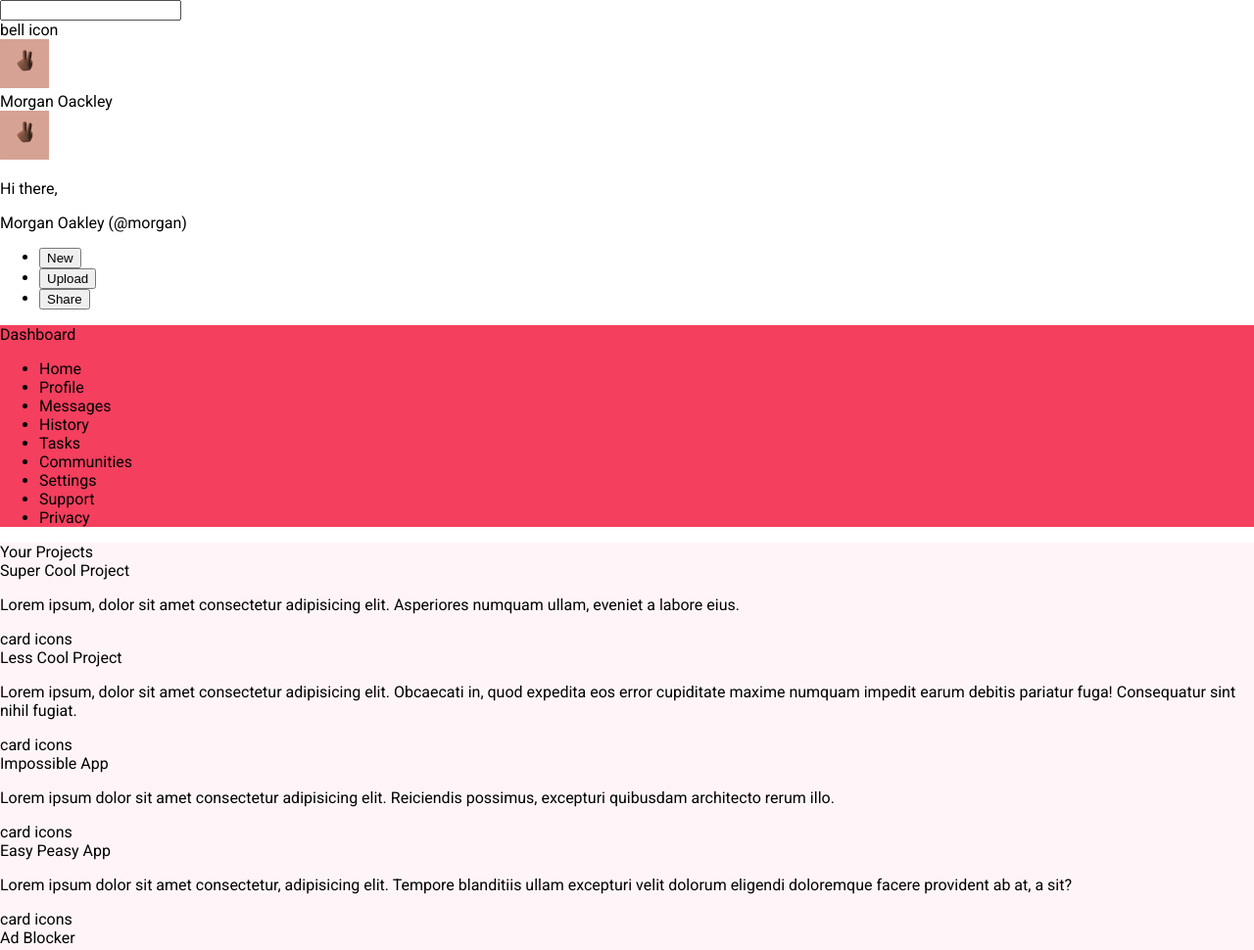
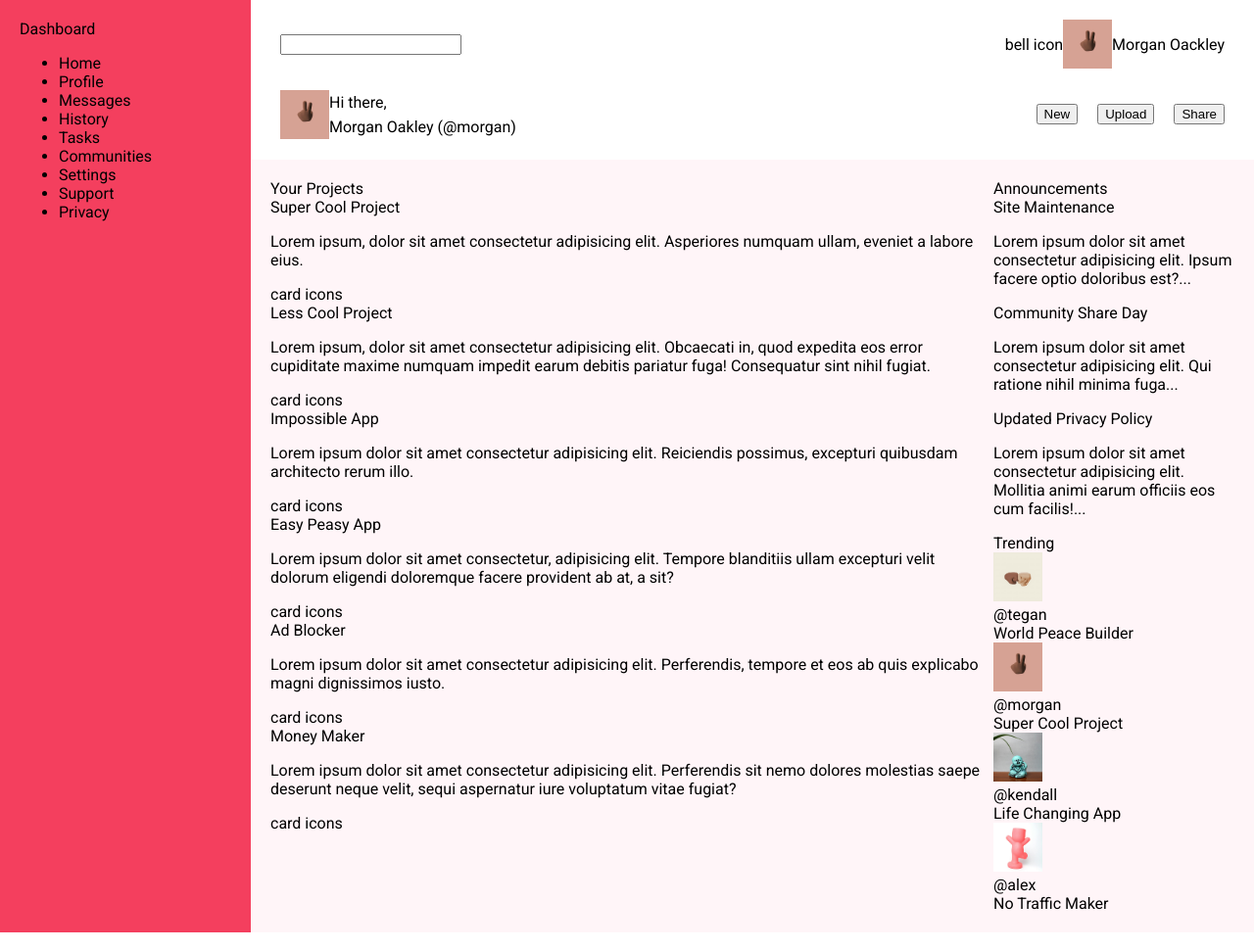
Before and after one commit to JosephDuvvani/admin-dashboard, a plain HTML site: page index.html in a window 1280 px wide. Shown: the top 970 px of the page at 98% size. Drawn offline with Linux system fonts and the light colour scheme.

Commit message:
Create the general layout of the page

```diff
--- a/index.html
+++ b/index.html
@@ -28,7 +28,7 @@
       <div class="action">
         <div class="user-bio">
           <img src="images/peace.jpg" alt="User Photo" class="profile-pic" />
-          <p class="bio-msg">Hi there,</p>
+          <div class="bio-msg">Hi there,</div>
           <div class="user-handle">Morgan Oakley (@morgan)</div>
         </div>
         <ul class="action-btns">
--- a/styles.css
+++ b/styles.css
@@ -1,16 +1,71 @@
-body{
+body {
     margin: 0;
     font-family: "Roboto", sans-serif;
 }
-img{
+
+img {
     width: 50px;
 }
-.header{
+
+.container {
+    display: grid;
+    grid-template-columns: 1fr 4fr;
+}
+
+.header {
     background-color: white;
+    grid-column: 2;
+    display: flex;
+    justify-content: space-between;
+    align-items: center;
+    padding: 20px 30px 0 30px;
 }
-.sidebar{
+
+.search {
+    flex: 1;
+}
+
+.user {
+    display: flex;
+    align-items: center;
+}
+
+.action {
+    display: flex;
+    justify-content: space-between;
+    align-items: center;
+    padding: 20px 30px;
+}
+
+.user-bio {
+    display: grid;
+    grid-template-columns: min-content max-content;
+    grid-template-rows: min-content min-content;
+    align-items: center;
+}
+
+.user-bio .profile-pic {
+    grid-row: 1 / 3;
+}
+
+.action-btns {
+    list-style: none;
+    padding: 0;
+    display: flex;
+    gap: 20px;
+}
+
+.sidebar {
     background-color: #f43f5e;
+    grid-row: 1 / 4;
+    padding: 20px;
 }
-.main{
+
+.main {
     background-color: #fff5f8;
+    grid-column: 2;
+    grid-row: 3;
+    display: grid;
+    grid-template-columns: 3fr 1fr;
+    padding: 20px 20px;
 }
```
